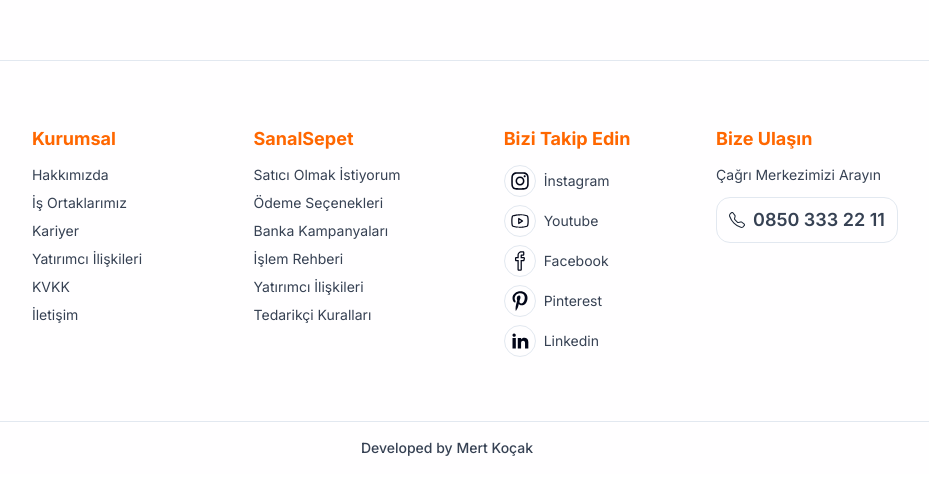
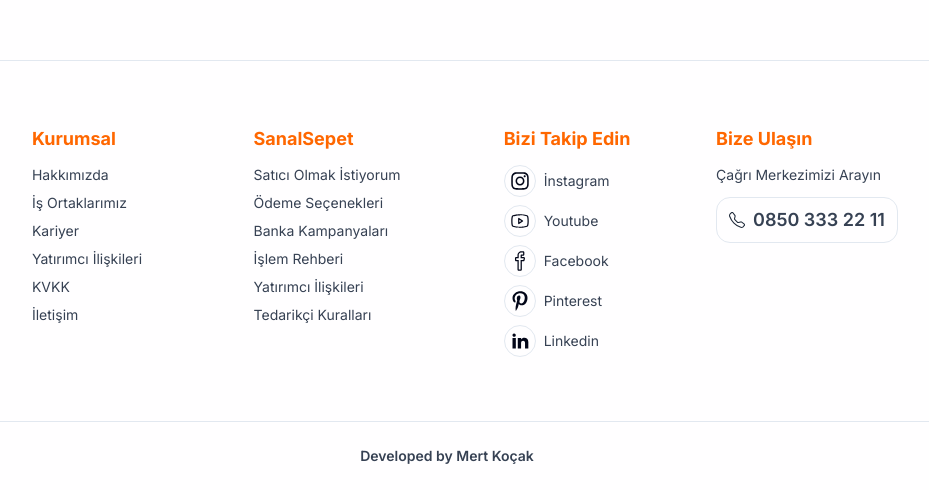
Before and after one commit to MertKocak/SanalSepet, a Next.js app: page / in a window 1280 px wide. Shown: the part 869-1359 px from the top of the page, without its empty margins (193-1122 px from the left). Built offline with nearby package versions, Linux system fonts and the light colour scheme; no server answers.

Commit message:
footer düzenlendi

```diff
--- a/app/(routes)/_components/Footer.tsx
+++ b/app/(routes)/_components/Footer.tsx
@@ -11,7 +11,7 @@
     return (
         <>
             <footer className='text-center border-t flex flex-col px-20 xl:px-40'>
-                <div className='grid grid-cols-1 md:grid-cols-2 lg:grid-cols-4 py-16 justify-end items-start gap-y-12'>
+                <div className='grid grid-cols-1 sm:grid-cols-2 lg:grid-cols-4 py-16 justify-end items-start gap-y-12'>
                     <div className='flex flex-col items-start gap-2 lg:mx-auto'>
                         <p style={{ color: "#ff6700" }} className='font-bold text-lg mb-1'>Kurumsal</p>
                         <Link href={"/"} className='text-sm text-gray-700'>Hakkımızda</Link>
@@ -83,7 +83,7 @@
                     </div>
                 </div>
             </footer>
-            <Link href={"https://www.mertkocak.online/"} className='border-t py-4 text-center flex flex-col px-20 xl:px-40 text-gray-700 font-medium text-sm'>Developed by Mert Koçak</Link>
+            <Link href={"https://www.mertkocak.online/"} className='border-t py-6 text-center flex flex-col hover:text-orange-500 px-20 xl:px-40 text-gray-700 font-semibold text-sm'>Developed by Mert Koçak</Link>
         </>
     )
 }
```
